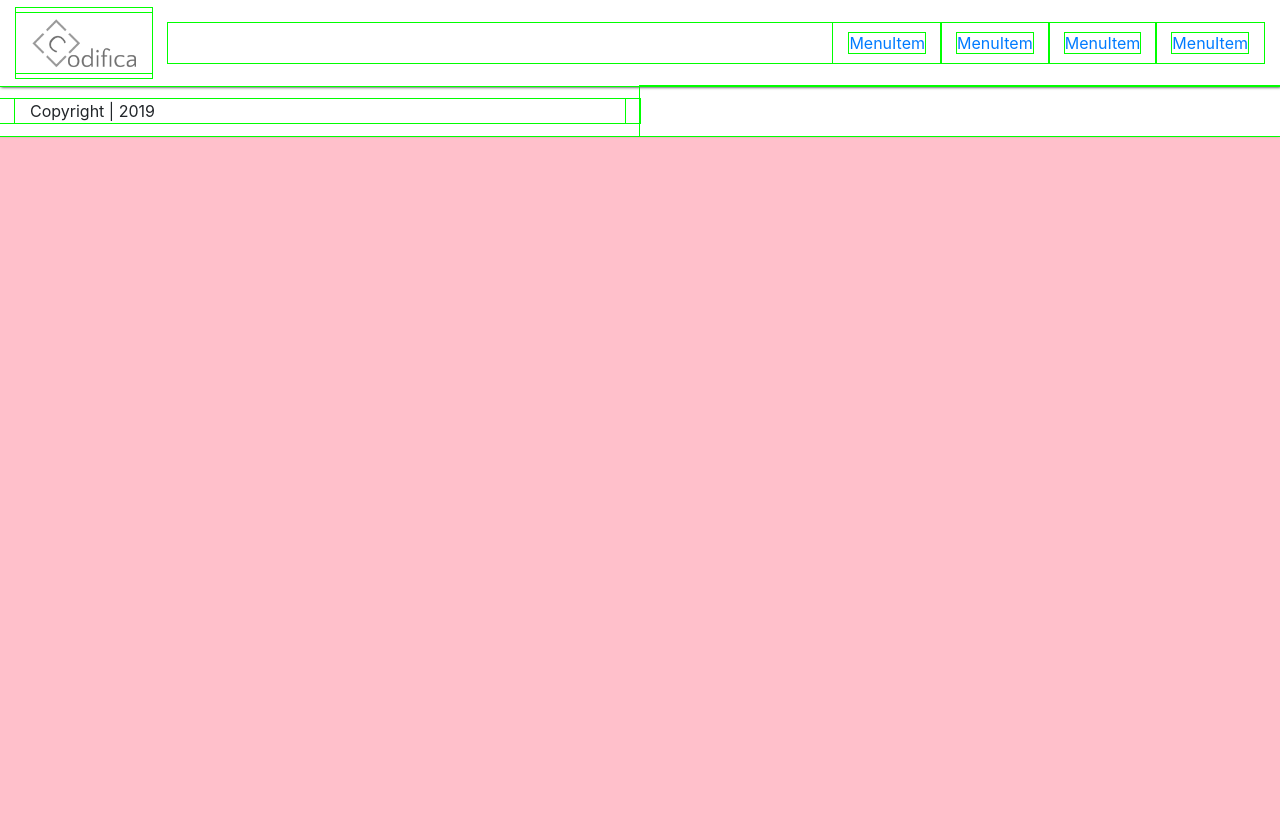
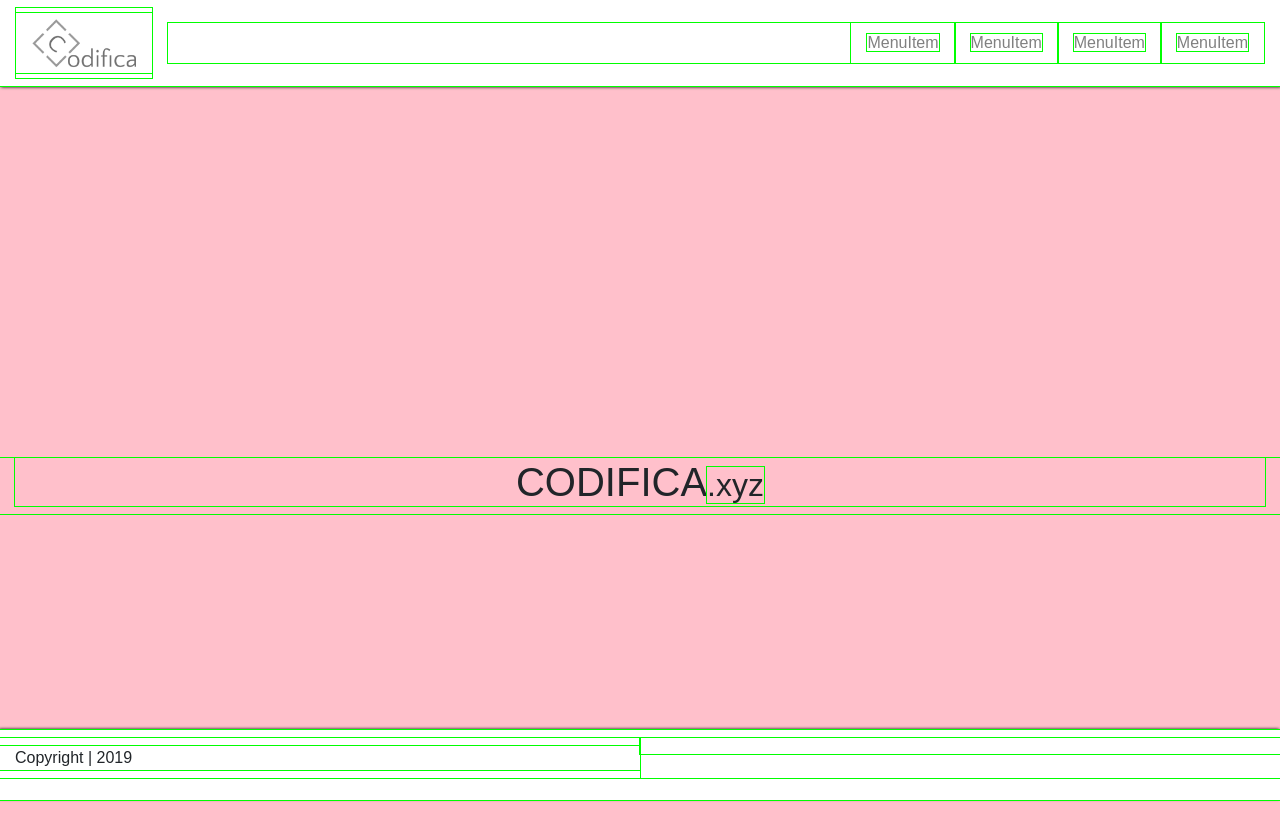
Before and after one commit to josecaos/codifica, a React (Create React App) app: page / in a window 1280 px wide. Shown: the top 840 px of the page. Before the commit the page ends 800 px from the top, so only its background shows below. Built offline with nearby package versions, Linux system fonts and the light colour scheme.

Commit message:
Contenido Inicio Heroscreen + fixes

```diff
--- a/src/App.css
+++ b/src/App.css
@@ -4,28 +4,42 @@
   --color-white: #FFF;
   --color-1: purple;
   --color-2: pink;
-  --color-contrast: orange;
-  --color-hover: gray;
+  --color-contrast: gray;
+  --color-hover: orange;
   /*  */
   --padding-1: 8px;
   --padding-2: 16px;
   --padding-3: 32px;
+  /*  */
+  --font-title: "Assistant", sans-serif;
+  --font-content: "Kanit", sans-serif;
 }
-/*  */
+/* wireframe */
 * {
   outline: 1px solid lime;
 }
+/* Fonts */
+@import "https://fonts.googleapis.com/css?family=Assistant:200|Kanit:100";
 /*  */
 body {
-  background: var(--color-2);
+  background-color: var(--color-2);
+  font-family: var(--font-content);
 }
 div {
   height: 100%;
 }
+a {
+  color: var(--color-contrast);
+}
+a:hover {
+  color: var(--color-hover);
+  text-decoration: none;
+}
+h1,h2,h3,h4,h5,h6 {
+  font-family: var(--font-title);
+}
 
-
-
-/*  */
+/* General resets */
 .ha {
   height: auto;
 }
--- a/src/App.js
+++ b/src/App.js
@@ -1,6 +1,7 @@
 import React from 'react';
 import {Header} from './Header';
 import {Footer} from './Footer';
+import {HomeContent} from './HomeContent';
 import './App.css';
 
 function App() {
@@ -8,7 +9,7 @@ function App() {
     <div className="App">
       <Header />
 
-
+      <HomeContent />
 
       <Footer />
     </div>
--- a/src/Footer.css
+++ b/src/Footer.css
@@ -1,9 +1,14 @@
 footer {
-  /* position: fixed; */
+  position: fixed;
   display: block;
+  padding: var(--padding-1) 0;
   background-color: var(--color-white);
-  height: 50px;
+  min-height: 70px;
   box-shadow: -1px -1px 3px var(--color-black);
   left: 0;
   bottom: 0;
+  z-index: 10000;
 }
+#copyright, #footer-bottom {
+  padding: var(--padding-1) 0;
+}
--- a/src/Footer.js
+++ b/src/Footer.js
@@ -9,7 +9,7 @@ export class Footer extends React.Component {
     return (
     <footer className="container-fluid">
 
-      <div class="row">
+      <div className="row">
         <div id="copyright" className="col-12 col-md-6 ha my-auto">
           <p class="col-12 text-left no-margin">
             {copyright}
--- a/src/Header.js
+++ b/src/Header.js
@@ -42,22 +42,22 @@ class Menu extends React.Component {
     return (
     <ul className="navbar-nav ml-auto">
       <li className="nav-item">
-        <a href="#">
+        <a href="https://">
           MenuItem
         </a>
       </li>
       <li className="nav-item">
-        <a href="#">
+        <a href="https://">
           MenuItem
         </a>
       </li>
       <li className="nav-item">
-        <a href="#">
+        <a href="https://">
           MenuItem
         </a>
       </li>
       <li className="nav-item">
-        <a href="#">
+        <a href="https://">
           MenuItem
         </a>
       </li>
--- /dev/null
+++ b/src/HomeContent.css
@@ -0,0 +1,6 @@
+#heroscreen {
+  min-height: 100vh;
+}
+#heroscreen-wrap{
+  min-height: 100vh;
+}
--- /dev/null
+++ b/src/HomeContent.js
@@ -0,0 +1,19 @@
+import React from 'react';
+//
+import './HomeContent.css';
+
+let heroTitle = "CODIFICA"
+
+export class HomeContent extends React.Component {
+  render() {
+    return (
+    <section id="heroscreen" className="container-fluid">
+      <div id="heroscreen-wrap" className="row">
+        <div className="col-12 text-center ha my-auto">
+          <h1>{heroTitle}<small>.xyz</small></h1>
+        </div>
+      </div>
+    </section>
+    )
+  }
+}
```
